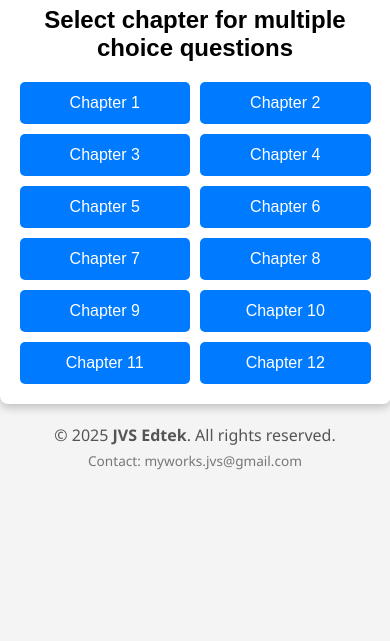
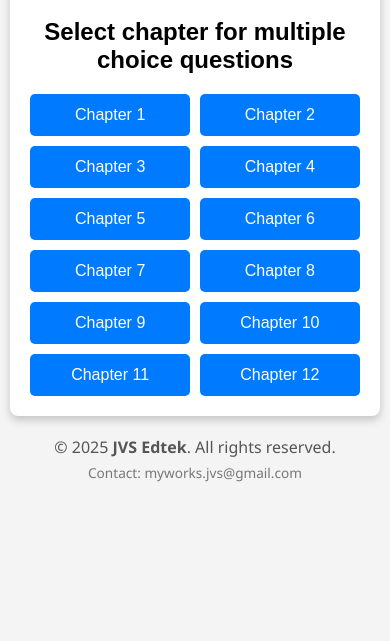
Before and after one commit to sugunakar85/mynwproj, a plain HTML site: page index.html in a window 390 px wide. Shown: the part 227-868 px from the top of the page. Before the commit the page ends 844 px from the top, so only its background shows below. Drawn offline with Linux system fonts and the light colour scheme.

Commit message:
Update height to min-height in CSS
Changed height to min-height for better responsiveness.

```diff
--- a/index.html
+++ b/index.html
@@ -11,9 +11,10 @@
                             display: flex;
                             justify-content: center;
                             align-items: center;
-                            height: 100vh;
+                            min-height: 100dvh;
                             background-color: #f4f4f4;
                             margin: 0;
+                            padding: 12px;
                             flex-direction: column;
                         }
 
```
